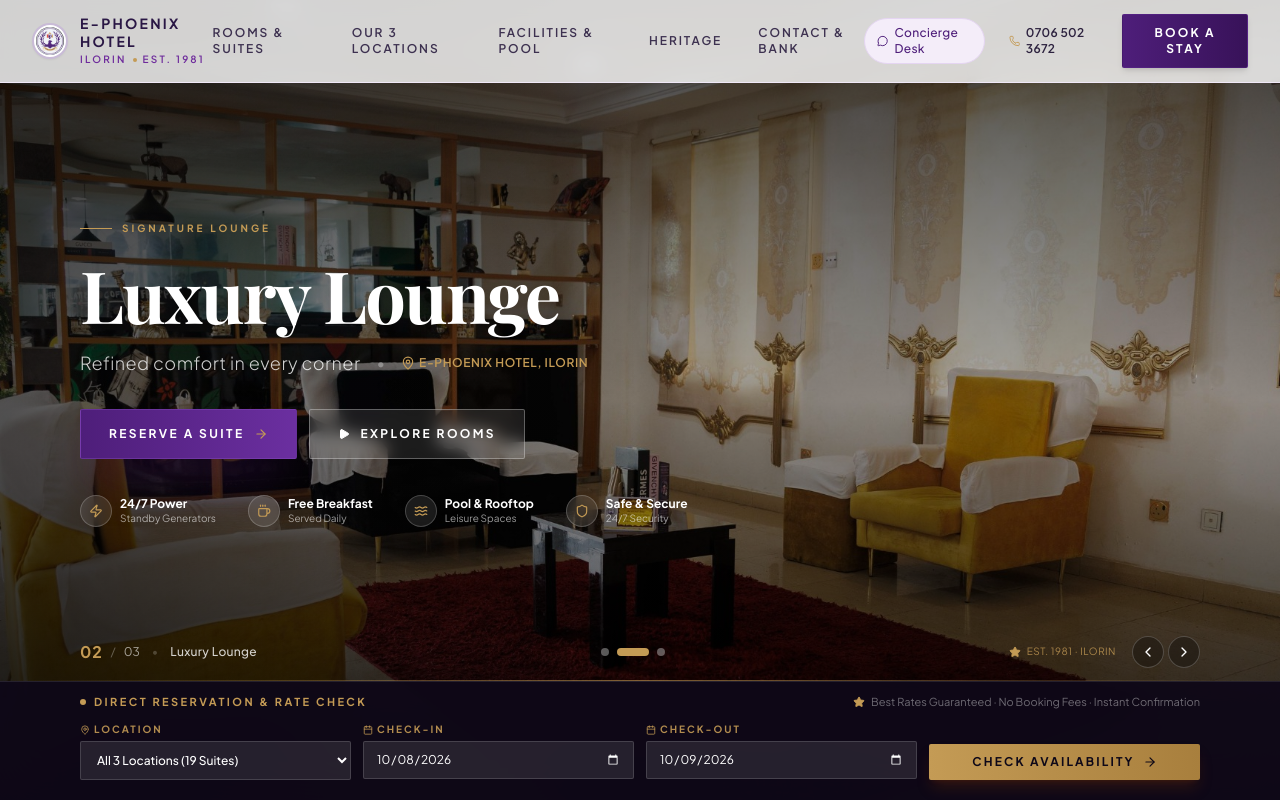
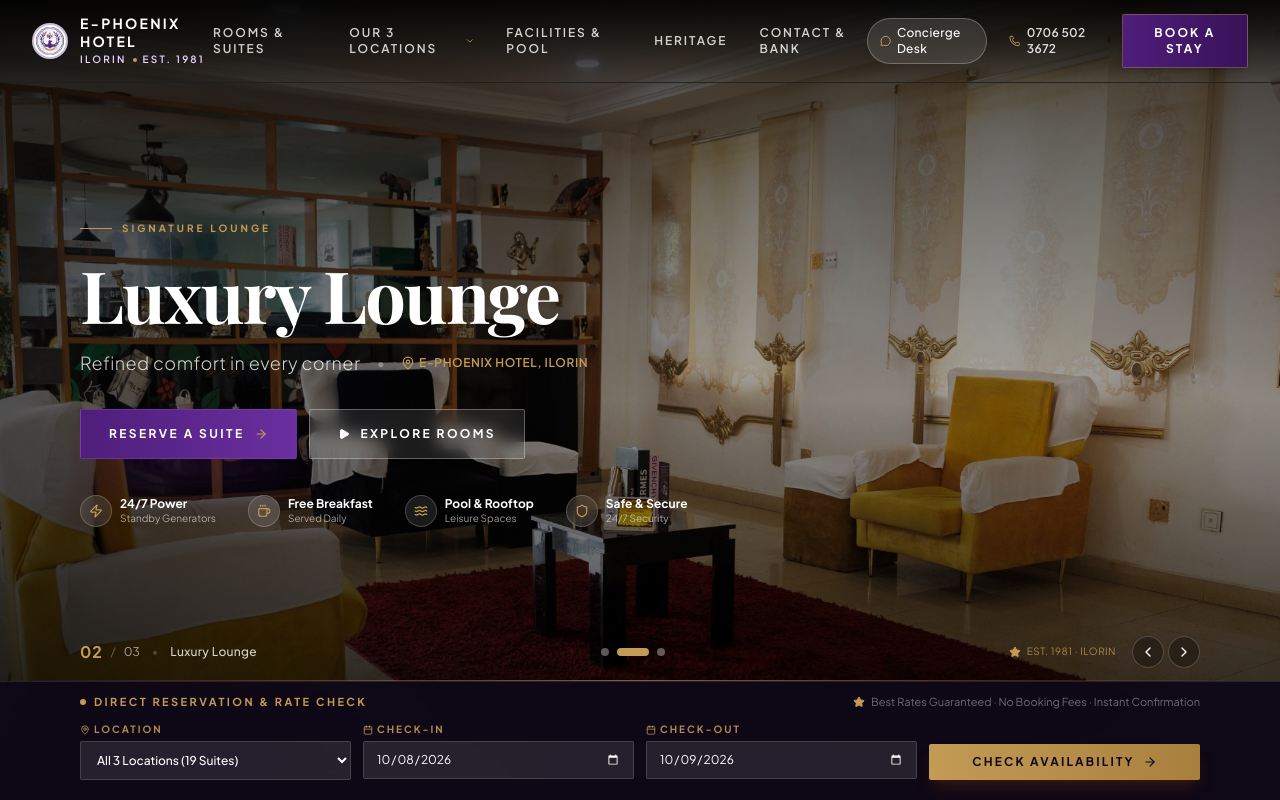
Before and after one commit to meetmarvelous/e-phoenix, a React (Vite) app: page / in a window 1280 px wide. Shown: the top 800 px of the page. Built offline with nearby package versions, Linux system fonts and the light colour scheme; a web font is replaced by a local one.

Commit message:
feat(navbar): implement adaptive scroll theme, multi-property dropdown, scroll spy, and streamlined desktop actions

```diff
--- a/src/App.tsx
+++ b/src/App.tsx
@@ -32,7 +32,10 @@ export default function App() {
   return (
     <div className="min-h-screen bg-[#FAFAFC] text-[#1F1929] selection:bg-[#4E1E7A] selection:text-white pb-14 md:pb-0 font-sans">
       {/* Sleek Minimalist Navigation */}
-      <MinimalNavbar onOpenBooking={() => handleOpenBooking()} />
+      <MinimalNavbar
+        onOpenBooking={() => handleOpenBooking()}
+        onSelectBranchFilter={handleSelectBranchFilter}
+      />
 
       <main>
         {/* Mobile-First Hero with Instant Property & Availability Finder */}
--- a/src/components/MinimalNavbar.tsx
+++ b/src/components/MinimalNavbar.tsx
@@ -1,85 +1,247 @@
-import React, { useState, useEffect } from 'react';
+import React, { useState, useEffect, useRef } from 'react';
 import { PhoenixLogo } from './PhoenixLogo';
-import { Menu, X, Phone, Calendar, MessageCircle, MapPin } from 'lucide-react';
-import { HOTEL_HERITAGE } from '../data/hotelRealData';
+import { Menu, X, Phone, Calendar, MessageCircle, MapPin, ChevronDown, ArrowRight } from 'lucide-react';
+import { HOTEL_HERITAGE, REAL_BRANCHES } from '../data/hotelRealData';
 import { motion, AnimatePresence } from 'motion/react';
 
 interface MinimalNavbarProps {
   onOpenBooking: () => void;
+  onSelectBranchFilter?: (branchId: string) => void;
 }
 
-export const MinimalNavbar: React.FC<MinimalNavbarProps> = ({ onOpenBooking }) => {
+export const MinimalNavbar: React.FC<MinimalNavbarProps> = ({
+  onOpenBooking,
+  onSelectBranchFilter,
+}) => {
   const [isScrolled, setIsScrolled] = useState(false);
   const [mobileMenuOpen, setMobileMenuOpen] = useState(false);
+  const [locationsDropdownOpen, setLocationsDropdownOpen] = useState(false);
+  const [activeSection, setActiveSection] = useState('hero');
+  const dropdownTimeoutRef = useRef<ReturnType<typeof setTimeout> | null>(null);
 
   useEffect(() => {
     const handleScroll = () => {
-      setIsScrolled(window.scrollY > 25);
+      const scrollY = window.scrollY;
+      setIsScrolled(scrollY > 40);
+
+      // Section scroll spy
+      const sections = ['hero', 'rooms', 'locations', 'facilities', 'heritage', 'contact'];
+      for (const sectionId of sections) {
+        const el = document.getElementById(sectionId);
+        if (el) {
+          const top = el.offsetTop - 140;
+          const height = el.offsetHeight;
+          if (scrollY >= top && scrollY < top + height) {
+            setActiveSection(sectionId);
+            break;
+          }
+        }
+      }
     };
+
     window.addEventListener('scroll', handleScroll, { passive: true });
+    handleScroll();
     return () => window.removeEventListener('scroll', handleScroll);
   }, []);
 
+  const handleMouseEnterLocations = () => {
+    if (dropdownTimeoutRef.current) clearTimeout(dropdownTimeoutRef.current);
+    setLocationsDropdownOpen(true);
+  };
+
+  const handleMouseLeaveLocations = () => {
+    dropdownTimeoutRef.current = setTimeout(() => {
+      setLocationsDropdownOpen(false);
+    }, 180);
+  };
+
+  const handleBranchClick = (branchId: string) => {
+    setLocationsDropdownOpen(false);
+    setMobileMenuOpen(false);
+    if (onSelectBranchFilter) {
+      onSelectBranchFilter(branchId);
+    } else {
+      document.getElementById('locations')?.scrollIntoView({ behavior: 'smooth' });
+    }
+  };
+
   const navLinks = [
-    { name: 'Rooms & Suites', href: '#rooms' },
-    { name: 'Our 3 Locations', href: '#locations' },
-    { name: 'Facilities & Pool', href: '#facilities' },
-    { name: 'Heritage', href: '#heritage' },
-    { name: 'Contact & Bank', href: '#contact' },
+    { name: 'Rooms & Suites', href: '#rooms', id: 'rooms', hasDropdown: false },
+    { name: 'Our 3 Locations', href: '#locations', id: 'locations', hasDropdown: true },
+    { name: 'Facilities & Pool', href: '#facilities', id: 'facilities', hasDropdown: false },
+    { name: 'Heritage', href: '#heritage', id: 'heritage', hasDropdown: false },
+    { name: 'Contact & Bank', href: '#contact', id: 'contact', hasDropdown: false },
   ];
 
   return (
     <header
       id="main-nav"
-      className={`fixed top-0 left-0 right-0 z-50 transition-all duration-300 ${
+      className={`fixed top-0 left-0 right-0 z-50 transition-all duration-300 py-3 sm:py-3.5 ${
         isScrolled
-          ? 'bg-white/95 backdrop-blur-md border-b border-[#e9dfef] py-2.5 sm:py-3 shadow-xs'
-          : 'bg-white/80 backdrop-blur-sm border-b border-[#f0e8f7] py-3 sm:py-3.5'
+          ? 'bg-white/95 backdrop-blur-md border-b border-[#ECE5F3] shadow-xs'
+          : 'bg-gradient-to-b from-black/85 via-black/45 to-transparent border-b border-white/10'
       }`}
     >
       <div className="max-w-7xl mx-auto px-4 sm:px-6 lg:px-8 flex items-center justify-between">
-        {/* Brand Logo with Real Crest */}
+        {/* Brand Logo with Real Crest (Adaptive Light/Purple variant) */}
         <a href="#hero" className="flex items-center gap-3 group">
-          <PhoenixLogo size="sm" showSubtitle={true} variant="purple" />
+          <PhoenixLogo
+            size="sm"
+            showSubtitle={true}
+            variant={isScrolled ? 'purple' : 'light'}
+          />
         </a>
 
         {/* Desktop Navigation Links */}
-        <nav className="hidden lg:flex items-center space-x-7 xl:space-x-9" aria-label="Main Navigation">
-          {navLinks.map((link) => (
+        <nav className="hidden lg:flex items-center space-x-6 xl:space-x-8" aria-label="Main Navigation">
+          {navLinks.map((link) => {
+            const isActive = activeSection === link.id;
+
+            if (link.hasDropdown) {
+              return (
+                <div
+                  key={link.name}
+                  className="relative"
+                  onMouseEnter={handleMouseEnterLocations}
+                  onMouseLeave={handleMouseLeaveLocations}
+                >
+                  <a
+                    href={link.href}
+                    className={`text-xs font-semibold tracking-[0.16em] uppercase transition-colors flex items-center gap-1 py-1 ${
+                      isScrolled
+                        ? isActive
+                          ? 'text-[#4E1E7A] font-bold'
+                          : 'text-[#3D3150] hover:text-[#4E1E7A]'
+                        : isActive
+                        ? 'text-[#C49B55] font-bold'
+                        : 'text-white/80 hover:text-white'
+                    }`}
+                  >
+                    <span>{link.name}</span>
+                    <ChevronDown
+                      className={`w-3 h-3 text-[#C49B55] transition-transform duration-200 ${
+                        locationsDropdownOpen ? 'rotate-180' : ''
+                      }`}
+                    />
+                  </a>
+
+                  {/* Mega Popover for the 3 Locations */}
+                  <AnimatePresence>
+                    {locationsDropdownOpen && (
+                      <motion.div
+                        initial={{ opacity: 0, y: 8, scale: 0.98 }}
+                        animate={{ opacity: 1, y: 0, scale: 1 }}
+                        exit={{ opacity: 0, y: 6, scale: 0.98 }}
+                        transition={{ duration: 0.18 }}
+                        className="absolute top-full left-1/2 -translate-x-1/2 pt-2.5 w-80 z-50"
+                      >
+                        <div className="bg-white rounded-xs border border-[#E8DEF2] shadow-2xl p-3.5 backdrop-blur-xl">
+                          <div className="px-2 pb-2 mb-1.5 border-b border-[#F2EBF7] flex items-center justify-between">
+                            <span className="text-[10px] font-bold tracking-[0.2em] uppercase text-[#C49B55] font-cinzel">
+                              OUR 3 PROPERTIES IN ILORIN
+                            </span>
+                          </div>
+
+                          <div className="space-y-1">
+                            {REAL_BRANCHES.map((branch) => (
+                              <button
+                                key={branch.id}
+                                onClick={() => handleBranchClick(branch.id)}
+                                className="w-full text-left p-2.5 rounded-xs hover:bg-[#F8F3FC] transition-colors group cursor-pointer flex items-center justify-between"
+                              >
+                                <div>
+                                  <div className="text-xs font-bold text-[#1B112B] group-hover:text-[#4E1E7A] transition-colors flex items-center gap-1.5">
+                                    <MapPin className="w-3 h-3 text-[#C49B55]" />
+                                    <span>{branch.name}</span>
+                                  </div>
+                                  <div className="text-[10px] text-[#6E6280] font-light mt-0.5 pl-4.5">
+                                    {branch.id === 'main'
+                                      ? 'GRA Diplomatic Zone • 6 Suites'
+                                      : branch.id === 'annex1'
+                                      ? 'Tanke / Fate • Sky Lounge • 4 Suites'
+                                      : 'Flower Garden • Poolside Resort • 9 Suites'}
+                                  </div>
+                                </div>
+                                <ArrowRight className="w-3.5 h-3.5 text-[#C49B55] opacity-0 group-hover:opacity-100 group-hover:translate-x-0.5 transition-all shrink-0" />
+                              </button>
+                            ))}
+                          </div>
+
+                          <div className="pt-2 mt-1.5 border-t border-[#F2EBF7]">
+                            <a
+                              href="#locations"
+                              onClick={() => setLocationsDropdownOpen(false)}
+                              className="text-[10px] font-bold tracking-wider uppercase text-[#4E1E7A] hover:text-[#381259] flex items-center justify-center gap-1.5 py-1"
+                            >
+                              <span>Explore All Properties & Maps</span>
+                              <ArrowRight className="w-3 h-3 text-[#C49B55]" />
+                            </a>
+                          </div>
+                        </div>
+                      </motion.div>
+                    )}
+                  </AnimatePresence>
+                </div>
+              );
+            }
+
+            return (
               <a
                 key={link.name}
                 href={link.href}
-              className="text-xs font-semibold tracking-[0.16em] text-[#3d3150] hover:text-[#4e1e7a] uppercase transition-colors relative py-1 group"
+                className={`text-xs font-semibold tracking-[0.16em] uppercase transition-colors relative py-1 flex flex-col items-center group ${
+                  isScrolled
+                    ? isActive
+                      ? 'text-[#4E1E7A] font-bold'
+                      : 'text-[#3D3150] hover:text-[#4E1E7A]'
+                    : isActive
+                    ? 'text-[#C49B55] font-bold'
+                    : 'text-white/80 hover:text-white'
+                }`}
               >
                 <span>{link.name}</span>
-              <span className="absolute bottom-0 left-0 w-0 h-0.5 bg-[#4e1e7a] transition-all duration-200 group-hover:w-full" />
+                {isActive && (
+                  <span className="w-1.5 h-1.5 rounded-full bg-[#C49B55] mt-1" />
+                )}
               </a>
-          ))}
+            );
+          })}
         </nav>
 
-        {/* Desktop Right Actions */}
-        <div className="hidden lg:flex items-center gap-3.5">
+        {/* Desktop Right Actions (Streamlined & Non-Crowded) */}
+        <div className="hidden lg:flex items-center gap-3">
+          {/* Instant Concierge Button */}
           <a
             href={HOTEL_HERITAGE.primaryWhatsapp}
             target="_blank"
             rel="noopener noreferrer"
-            className="flex items-center gap-1.5 text-xs text-[#4E1E7A] hover:text-[#381259] font-medium tracking-wide transition-colors py-1.5 px-3 rounded-full bg-[#F4EDF9] border border-[#E5D5F2] hover:bg-[#EBDFFA]"
+            className={`flex items-center gap-1.5 text-xs font-medium tracking-wide transition-all py-1.5 px-3 rounded-full border cursor-pointer ${
+              isScrolled
+                ? 'text-[#4E1E7A] hover:text-[#381259] bg-[#F4EDF9] border-[#E5D5F2] hover:bg-[#EBDFFA]'
+                : 'text-white hover:text-white bg-white/12 border-white/25 hover:bg-white/20 backdrop-blur-md'
+            }`}
           >
-            <MessageCircle className="w-3.5 h-3.5 text-[#4E1E7A]" />
+            <MessageCircle className="w-3.5 h-3.5 text-[#C49B55]" />
             <span>Concierge Desk</span>
           </a>
 
+          {/* Front Desk Telephone (Shown on xl screens >=1280px to avoid crowding 1024-1279px) */}
           <a
             href={`tel:${HOTEL_HERITAGE.primaryPhone}`}
-            className="flex items-center gap-1.5 text-xs text-[#2D223F] hover:text-[#4E1E7A] font-semibold transition-colors tracking-wide py-1.5 px-2.5"
+            className={`hidden xl:flex items-center gap-1.5 text-xs font-semibold transition-colors tracking-wide py-1.5 px-2.5 ${
+              isScrolled
+                ? 'text-[#2D223F] hover:text-[#4E1E7A]'
+                : 'text-white/85 hover:text-white'
+            }`}
           >
             <Phone className="w-3.5 h-3.5 text-[#C49B55]" />
             <span>{HOTEL_HERITAGE.primaryPhone.replace(/(\d{4})(\d{3})(\d{4})/, '$1 $2 $3')}</span>
           </a>
 
+          {/* Primary CTA Button */}
           <button
             onClick={onOpenBooking}
-            className="px-5 py-2.5 bg-gradient-to-r from-[#4E1E7A] to-[#381259] hover:from-[#3D1463] hover:to-[#2B0A48] text-white text-xs font-bold tracking-[0.18em] uppercase rounded-xs transition-all duration-200 shadow-md hover:shadow-purple-900/20 active:scale-95 cursor-pointer border border-[#642B9B]/30"
+            className="px-5 py-2.5 bg-gradient-to-r from-[#4E1E7A] to-[#381259] hover:from-[#5D2490] hover:to-[#4A1874] text-white text-xs font-bold tracking-[0.18em] uppercase rounded-xs transition-all duration-200 shadow-md hover:shadow-purple-900/30 active:scale-95 cursor-pointer border border-[#C49B55]/40"
           >
             BOOK A STAY
           </button>
@@ -89,7 +251,9 @@ export const MinimalNavbar: React.FC<MinimalNavbarProps> = ({ onOpenBooking }) =
         <div className="flex lg:hidden items-center gap-2 sm:gap-3">
           <a
             href={`tel:${HOTEL_HERITAGE.primaryPhone}`}
-            className="p-2 text-[#4e1e7a] hover:bg-purple-50 rounded-full transition-colors"
+            className={`p-2 rounded-full transition-colors ${
+              isScrolled ? 'text-[#4E1E7A] hover:bg-purple-50' : 'text-white hover:bg-white/10'
+            }`}
             aria-label="Call front desk"
           >
             <Phone className="w-4 h-4" />
@@ -104,7 +268,9 @@ export const MinimalNavbar: React.FC<MinimalNavbarProps> = ({ onOpenBooking }) =
 
           <button
             onClick={() => setMobileMenuOpen(!mobileMenuOpen)}
-            className="p-2 text-[#3d3150] hover:text-[#4e1e7a] transition-colors"
+            className={`p-2 transition-colors ${
+              isScrolled ? 'text-[#3D3150] hover:text-[#4E1E7A]' : 'text-white hover:text-white/80'
+            }`}
             aria-label="Toggle navigation menu"
             aria-expanded={mobileMenuOpen}
           >
@@ -137,9 +303,12 @@ export const MinimalNavbar: React.FC<MinimalNavbarProps> = ({ onOpenBooking }) =
                   key={link.name}
                   href={link.href}
                   onClick={() => setMobileMenuOpen(false)}
-                  className="text-sm font-semibold tracking-wider text-[#2d223f] hover:text-[#4e1e7a] transition-colors py-1"
+                  className="text-sm font-semibold tracking-wider text-[#2d223f] hover:text-[#4e1e7a] transition-colors py-1 flex items-center justify-between"
                 >
-                  {link.name}
+                  <span>{link.name}</span>
+                  {link.hasDropdown && (
+                    <span className="text-[10px] text-[#C49B55] font-cinzel font-bold">3 Branches</span>
+                  )}
                 </a>
               ))}
             </nav>
```
Lines whose indentation alone changed are shown as unchanged.
